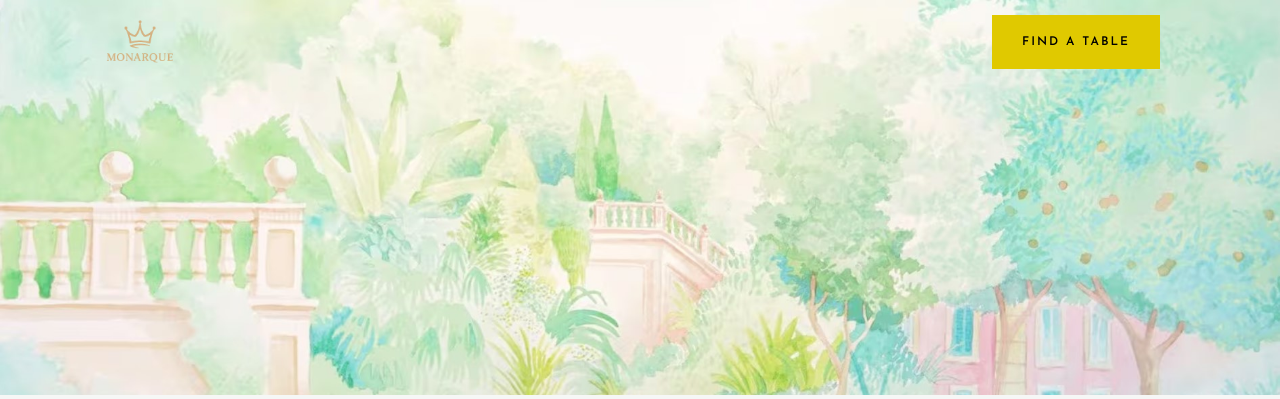
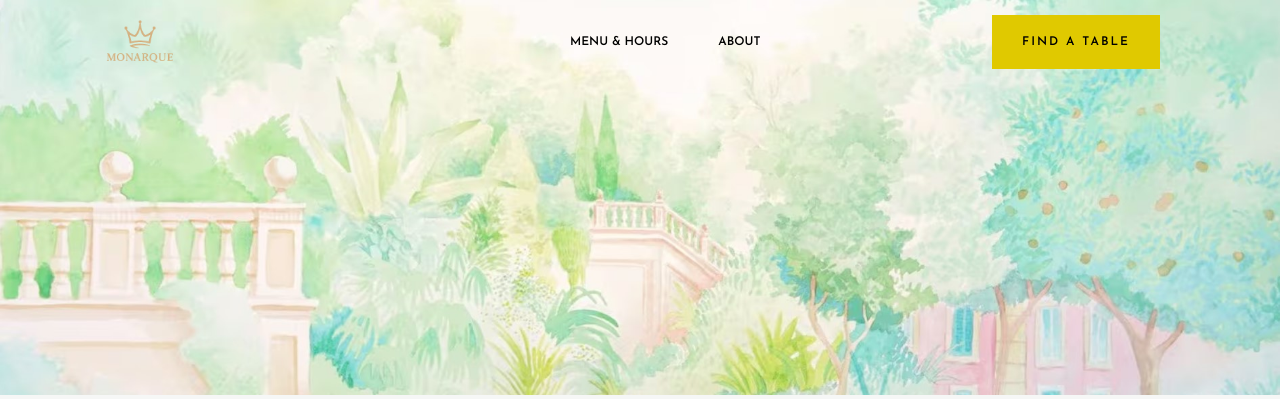
Before and after one commit to ElmiraZeynalova/ReservationProject, a Flask app: page / in a window 1280 px wide. Shown: the top 399 px of the page. Run offline with Flask 3, Linux system fonts and the light colour scheme; some libraries are stand-ins or nearby versions.

Commit message:
New about and menu buttons

```diff
--- a/static/custom.css
+++ b/static/custom.css
@@ -76,6 +76,27 @@ footer {
   position: relative;
   bottom: 0;
 }
+.button-container {
+  display: flex;
+  align-items: center;
+  gap: 50px;
+  position: absolute;
+  top: 33px;
+  left: 500px;
+}
+
+.menu-button,
+.about-button {
+  background: none;
+  border: none;
+  color: black;
+  font-family: "Josefin Sans", sans-serif;
+  font-weight: 600;
+  font-size: 12px;
+  cursor: pointer;
+  padding: 0;
+  text-decoration: none;
+}
 
 .book-button {
   position: absolute;
--- a/static/script.js
+++ b/static/script.js
@@ -47,7 +47,7 @@ document.addEventListener('DOMContentLoaded', () => {
                 button.className = 'alternative-time-btn btn btn-primary'; // Изменен стиль кнопки
                 button.setAttribute('data-time', alt);
                 button.setAttribute('data-table-id', data.table_id || '1'); // Убедимся, что table_id передается
-                button.textContent = 'Select';
+                button.textContent = 'Book';
                 li.appendChild(button);
                 timesList.appendChild(li);
             });
--- a/templates/base.html
+++ b/templates/base.html
@@ -30,6 +30,11 @@
             alt="Monarque"
           />
         </a>
+        <div class="button-container">
+          <a href="/menu" class="menu-button">MENU & HOURS</a>
+          <a href="/about" class="about-button">ABOUT</a>
+        </div>
+
         <nav>
           <!-- Кнопка відкриття модального вікна -->
           <button
```
Also changed, not shown: other parts of static/custom.css (+1 -1 lines), instance/reservation.db, templates/about.htm (added).
